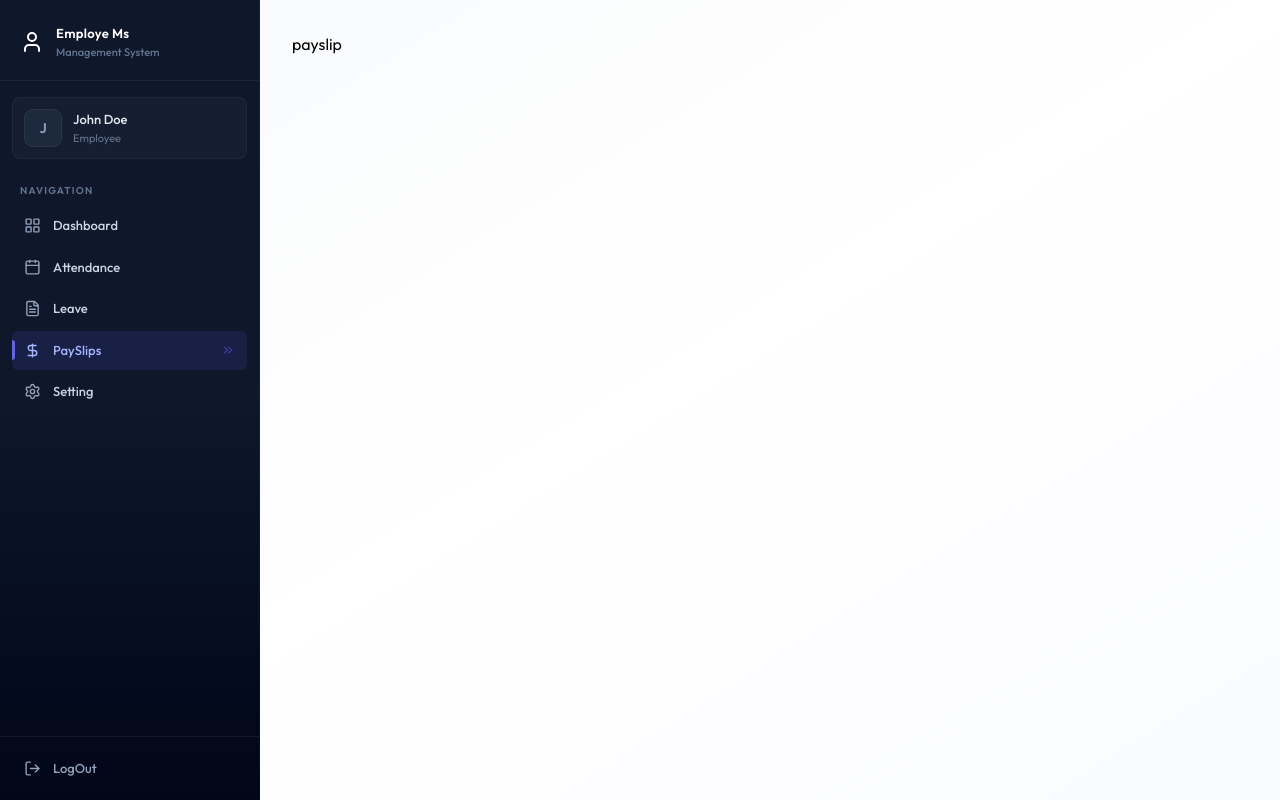
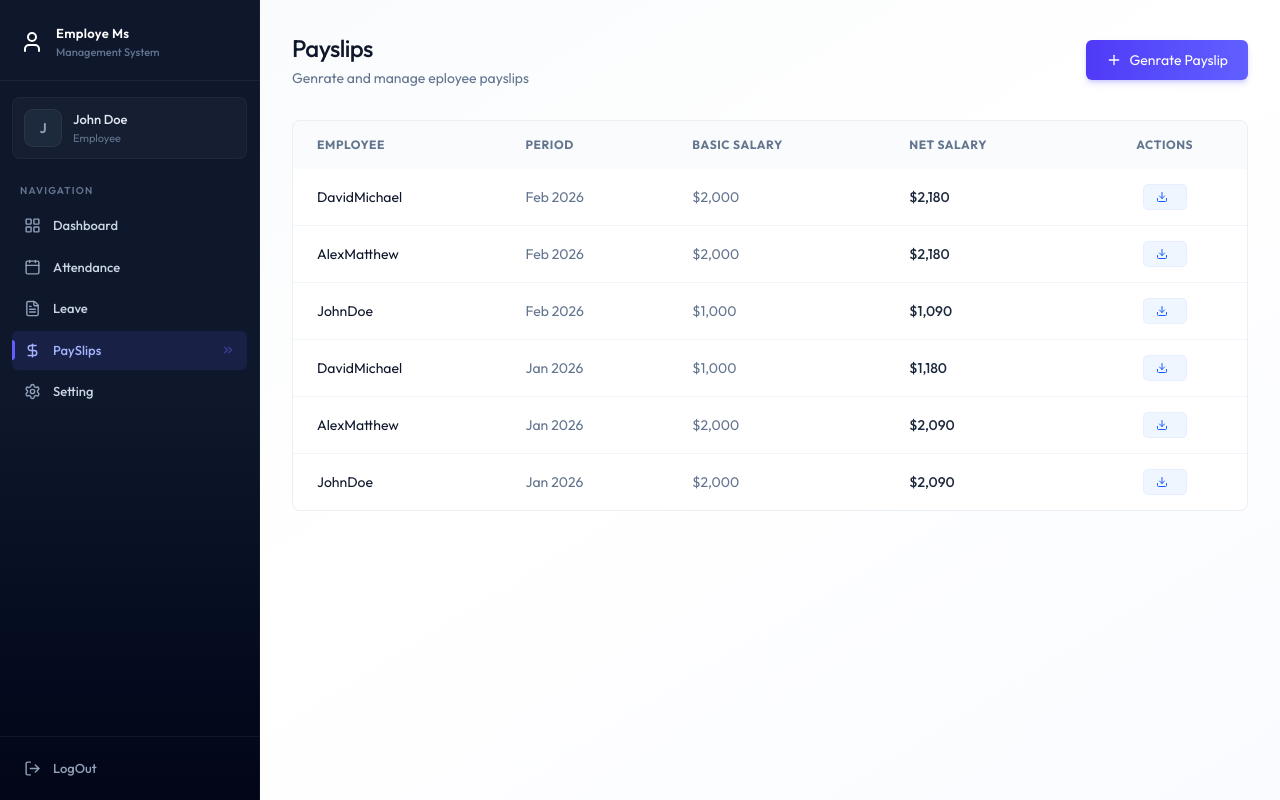
Before and after one commit to nayab-shafiq-sudo/ems, a React (Vite) app in the folder client/: page /payslips in a window 1280 px wide. Built offline with nearby package versions, Linux system fonts and the light colour scheme.

Commit message:
payslip page ui completed

```diff
--- /dev/null
+++ b/client/src/components/payslip/GenratePayslipForm.jsx
@@ -0,0 +1,96 @@
+import { Loader2, Plus, X } from 'lucide-react'
+import React, { useState } from 'react'
+
+const GenratePayslipForm = ({employees, onSuccess}) => {
+    const [isOpen, setisOpen] = useState(false)
+    const [loading, setloading] = useState(false)
+
+    if (!isOpen) return (
+        <button onClick={()=>setisOpen(true)} className='btn-primary flex items-center gap-2'>
+            <Plus className='w-4 h-4'/> Genrate Payslip
+        </button>
+    )
+    const handleSubmit = async (e) => {
+        e.preventDefault();
+    }
+  return (
+    <div className='fixed inset-0 bg-black/40 backdrop-blur-sm flex items-center justify-center z-50 p-4'>
+      <div className='card max-w-lg w-full p-6 animate-slide-up'>
+        <div className='flex justify-between items-center mb-6'>
+            <h3 className='text-lg font-bold text-slate-900'>Genrate Monthly Payslip</h3>
+            <button onClick={()=>setisOpen(false)} className='text-slate-400 hover:text-slate-600 p-1'>
+                <X size={20}/>
+            </button>
+        </div>
+        {/** FORM */}
+        <form onSubmit={handleSubmit} className='space-y-4'>
+            {/** SELECT EMPLOYEE */}
+            <div>
+                <label className='block text-sm font-medium text-slate-700 mb-2'>
+                    Employee
+                </label>
+                <select name="employeeId" required>
+                    {employees.map((e)=>(
+                        <option key={e.id} value={e.id}>
+                            {e.firstName} {e.lastName} ({e.position})
+                        </option>
+                    ))}
+                </select>
+            </div>
+
+            {/** SELECT MONTH & YEAR */}
+            <div className='grid grid-cols-2 gap-4'>
+                <div>
+                    <label className='block text-sm font-medium text-slate-700 mb-2'>
+                        Month
+                    </label>
+                    <select name="month" >
+                        {Array.from({length: 12},(_, i) => i+1).map((m)=>(
+                            <option value="m" key={m}>{m}</option>
+                        ))}
+                    </select>
+                </div>
+                <div>
+                    <label className='block text-sm font-medium text-slate-700 mb-2'>
+                        Year
+                    </label>
+                    <input type="number" defaultValue={new Date().getFullYear()} name="year" />
+                </div>
+            </div>
+
+            {/** BASIC SALARY */}
+            <div>
+                <label className='block text-sm font-medium text-slate-700 mb-2'>
+                    Basic Salary
+                </label>
+                <input type="number" required placeholder='50000' name="basicSalary" />
+            </div>
+
+            {/** ALLOWANCE & DEDUCTION */}
+            <div className='grid grid-cols-2 gap-4'>
+                <div>
+                    <label className='block text-sm font-medium text-slate-700 mb-2'>
+                        Allowance
+                    </label>
+                    <input type="number" defaultValue="0" name="allowance" />
+                </div>
+                <div>
+                <label className='block text-sm font-medium text-slate-700 mb-2'>
+                    Deduction
+                </label>
+                <input type="number" defaultValue="0" name="deduction" />
+                </div>
+            </div>
+
+            {/** BUTTONS */}
+            <div className='flex items-center justify-end gap-3 pt-2'>
+                <button onClick={()=> setisOpen(false)} type='button' className='btn-secondary '>Cancel</button>
+                <button type='submit' disabled={loading} className='btn-primary flex items-center'>{loading && <Loader2 className='w-4 h-4 mr-2 animate-spin'/>}Genrate</button>
+            </div>
+        </form>
+      </div>
+    </div>
+  )
+}
+
+export default GenratePayslipForm
--- /dev/null
+++ b/client/src/components/payslip/PayslipList.jsx
@@ -0,0 +1,66 @@
+import { Download } from "lucide-react"
+import { format } from 'date-fns'
+
+const PayslipList = ({payslips, isAdmin}) => {
+  return (
+    <div className='card overflow-hidden'>
+          <div className='overflow-x-auto'>
+            <table className='table-modern'>
+                <thead>
+                    <tr>
+                        {isAdmin && <th>Employee</th>}
+                        <th>Period</th>
+                        <th>Basic Salary</th>
+                        <th>Net Salary</th>
+                        <th className='text-center'>Actions</th>
+                    </tr>
+                </thead>
+                <tbody>
+                    {payslips.length === 0 ? (
+                        <tr>
+                            <td colSpan={isAdmin ? 5 : 4} className='text-center py-12 text-slate-400'>
+                                No Payslips found
+                            </td>
+                        </tr>
+                    ) : (
+                        payslips.map((slip)=>{
+                            return (
+                                <tr key={slip._id || slip.id}>
+                                    {isAdmin && (
+                                        <td className=' text-slate-900'>
+                                            {slip.employee?.firstName}
+                                            {slip.employee?.lastName}
+                                        </td>
+                                    )}
+
+                                    <td className='text-slate-500'>
+                                        {format(new Date(slip.year, slip.month -1), "MMM yyy")}
+                                    </td>
+
+                                    <td className='text-slate-500'>
+                                        ${slip.basicSalary?.toLocaleString()}
+                                    </td>
+
+                                    <td className='font-medium text-slate-800'>
+                                        ${slip.netSalary?.toLocaleString()}
+                                    </td>
+
+                                    <td className='text-center'>
+                                        <button onClick={()=>window.open(`/print/payslips/${slip._id || slip.id}`)} className='inline-flex items-center px-3 py-1.5 text-xs font-medium rounded text-blue-600 bg-blue-50 hover:bg-blue-100 transition-colors ring-1 ring-blue-600/10'>
+                                            <Download className="w-3 h-3 mr-1.5"/>
+                                        </button>
+                                    </td>
+
+                                </tr>
+                            )
+
+                        })
+                    )}
+                </tbody>
+            </table>
+          </div>
+        </div>
+  )
+}
+
+export default PayslipList
--- a/client/src/pages/PaySlip.jsx
+++ b/client/src/pages/PaySlip.jsx
@@ -1,9 +1,44 @@
-import React from 'react'
+import React, { useCallback, useEffect, useState } from 'react'
+import { dummyEmployeeData, dummyPayslipData } from '../assets/assets'
+import Loading from '../components/Loading'
+import PayslipList from '../components/payslip/PayslipList'
+import GenratePayslipForm from '../components/payslip/GenratePayslipForm'
 
 const PaySlip = () => {
+
+  const [paySlips, setPaySlips] = useState([])
+  const [employees, setEmployees] = useState([])
+  const [loading, setLoading] = useState(true)
+
+  const isAdmin = true;
+
+  const fetchPaySlips = useCallback(async()=>{
+    setPaySlips(dummyPayslipData)
+    setTimeout(() => {
+      setLoading(false)
+    }, 1000);
+  })
+
+  useEffect(()=>{
+    fetchPaySlips()
+  },[fetchPaySlips])
+
+  useEffect(()=>{
+    if (isAdmin) setEmployees(dummyEmployeeData)
+  },[isAdmin])
+
+  if (loading) return <Loading/>
+
   return (
-    <div>
-      payslip
+    <div className='animate-fade-in'>
+      <div className='flex flex-col sm:flex-row justify-between items-start sm:items-center gap-4 mb-8'>
+        <div className=''>
+          <h1 className='page-title'>Payslips</h1>
+          <p className='page-subtitle'>{isAdmin ? "Genrate and manage eployee payslips" : "Your payslip history"}</p>
+        </div>
+        {isAdmin && <GenratePayslipForm employees={employees} onSuccess={fetchPaySlips}/>}
+      </div>
+      <PayslipList payslips={paySlips} isAdmin={isAdmin} />
     </div>
   )
 }
```
